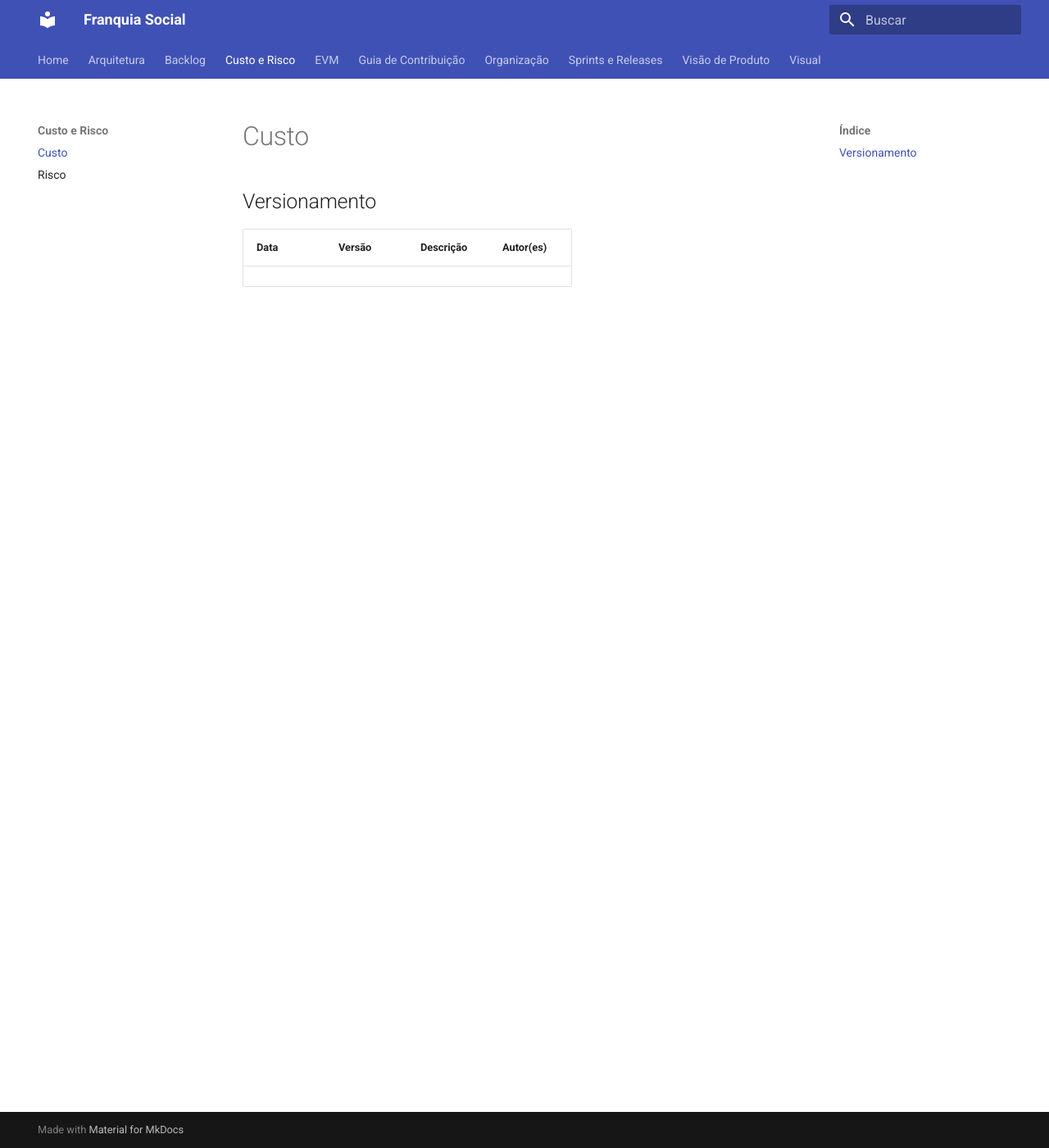
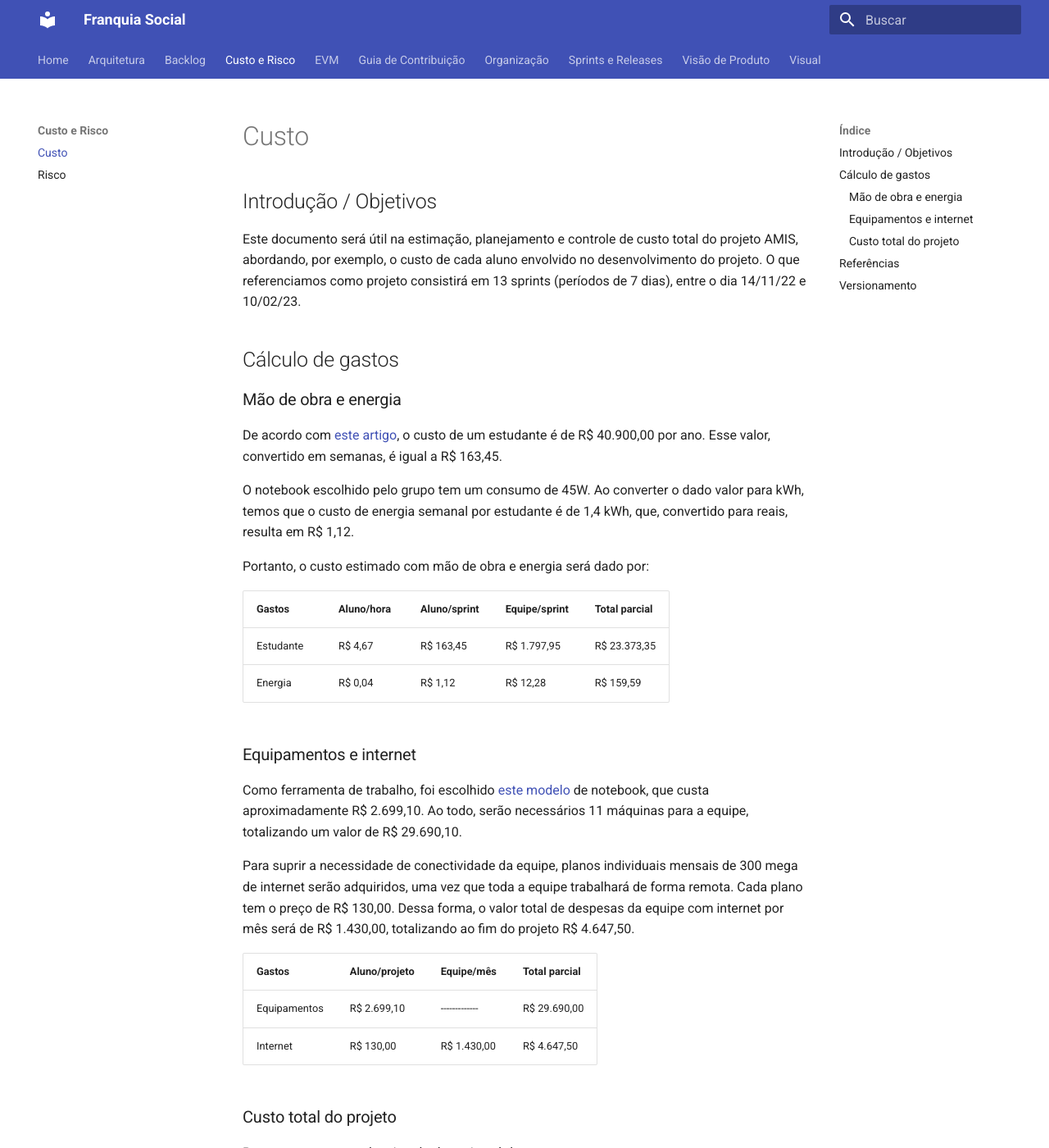
Before and after one commit to fga-eps-mds/2022.2-Amis-Doc, an MkDocs documentation site: the page built from docs/Custo_Risco/custo.md, in a window 1280 px wide and 1400 px high. Shown: the whole window at 82% size. Built offline with MkDocs 1.6.1 and Material for MkDocs 9.7.7, drawn with Linux system fonts in a browser that asks for light colours; some of the changed text lies outside the part shown.

Commit message:
(#30) Criação do documento de custo
Co-authored-by: Kalebe Lopes <calbkalebe@gmail.com>
Co-authored-by: Gabriela Pivetta <gpivetta99@gmail.com>
Co-authored-by: Fabricio Queiroz <fabriciodequeiroz2016@gmail.com>

```diff
--- a/docs/Custo_Risco/custo.md
+++ b/docs/Custo_Risco/custo.md
@@ -1,9 +1,52 @@
 # Custo
 
+## Introdução / Objetivos
 
+Este documento será útil na estimação, planejamento e controle de custo total do projeto AMIS, abordando, por exemplo, o custo de cada aluno envolvido no desenvolvimento do projeto.
+O que referenciamos como projeto consistirá em 13 sprints (períodos de 7 dias), entre o dia 14/11/22 e 10/02/23.
+
+## Cálculo de gastos
+
+### Mão de obra e energia
+
+De acordo com [este artigo](https://jornal.unesp.br/2022/06/08/cobranca-de-mensalidade-nao-e-a-solucao-para-o-financiamento-da-universidade-publica), o custo de um estudante é de R$ 40.900,00 por ano. Esse valor, convertido em semanas, é igual a R$ 163,45.
+
+O notebook escolhido pelo grupo tem um consumo de 45W. Ao converter o dado valor para kWh, temos que o custo de energia semanal por estudante é de 1,4 kWh, que, convertido para reais, resulta em R$ 1,12.
+
+Portanto, o custo estimado com mão de obra e energia será dado por:
+
+| Gastos | Aluno/hora | Aluno/sprint | Equipe/sprint | Total parcial |
+|--------|------------|--------------|---------------|---------------|
+| Estudante | R$ 4,67 |  R$ 163,45   | R$ 1.797,95  | R$ 23.373,35 |
+| Energia | R$ 0,04 | R$ 1,12 | R$ 12,28 | R$ 159,59 |
+
+
+### Equipamentos e internet
+
+Como ferramenta de trabalho, foi escolhido [este modelo](https://www.kabum.com.br/produto/308614/notebook-acer-aspire-5-a514-54-52ty-intel-core-i5-11a-geracao-8gb-256gb-ssd-14-full-hd-windows-11-home) de notebook, que custa aproximadamente R$ 2.699,10. Ao todo, serão necessários 11 máquinas para a equipe, totalizando um valor de R$ 29.690,10.
+
+Para suprir a necessidade de conectividade da equipe, planos individuais mensais de 300 mega de internet serão adquiridos, uma vez que toda a equipe trabalhará de forma remota. Cada plano tem o preço de R$ 130,00. Dessa forma, o valor total de despesas da equipe com internet por mês será de R$ 1.430,00, totalizando ao fim do projeto R$ 4.647,50.
+
+| Gastos | Aluno/projeto | Equipe/mês | Total parcial |
+|--------|---------------|------------|---------------|
+| Equipamentos | R$ 2.699,10 |-------------| R$ 29.690,00 |
+| Internet | R$ 130,00 | R$ 1.430,00 | R$ 4.647,50 |
+
+### Custo total do projeto
+
+Portanto, o custo total estimado do projeto é de:
+
+| Estudante | Energia | Equipamentos | Internet | Total |
+|--------|---------------|------------|---------------|---------------|
+| R$ 23.373,35 | R$ 159,59 | R$ 29.690,00 | R$ 4.647,50 |  <b>R$ 57.870,54</b> |
+
+## Referências
+
+- [Quanto custa desenvolver um sistema sob medida - Smart Quality](https://smartqualityglobal.com/blog/quanto-custa-desenvolver-um-sistema-sob-medida)
+- [Modelos de estimativa de custo - Maristela Corrêa](https://repositorio.ufsc.br/xmlui/bitstream/handle/123456789/82351/184841.pdf)
 
 ## Versionamento
 
 | Data | Versão | Descrição | Autor(es) |
 |------|--------|-----------|-----------|
-|     |   |  |  |
+|   02/12/2022  |  1.0  | Criação do documento de custo | [Eduardo](https://github.com/fxred), [Kalebe](https://github.com/KalebeLopes), [Fabrício](https://github.com/FabricioDeQueiroz) e [Gabriela](https://github.com/gabrielapivetta) |
```
